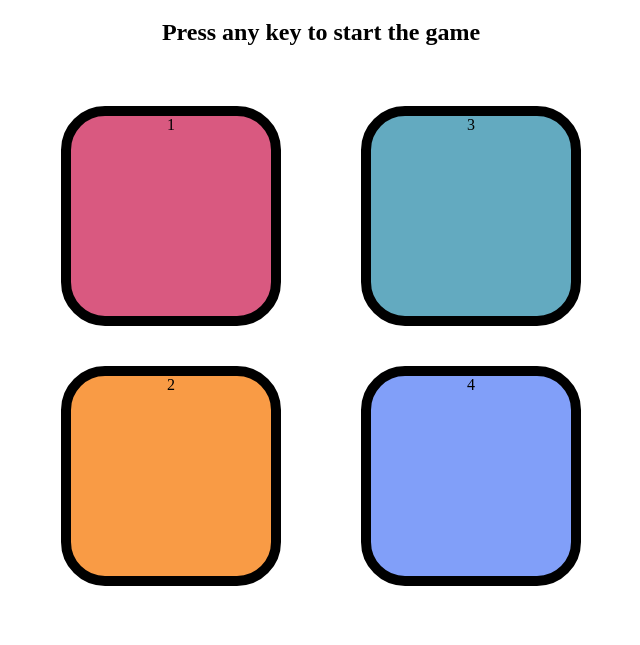
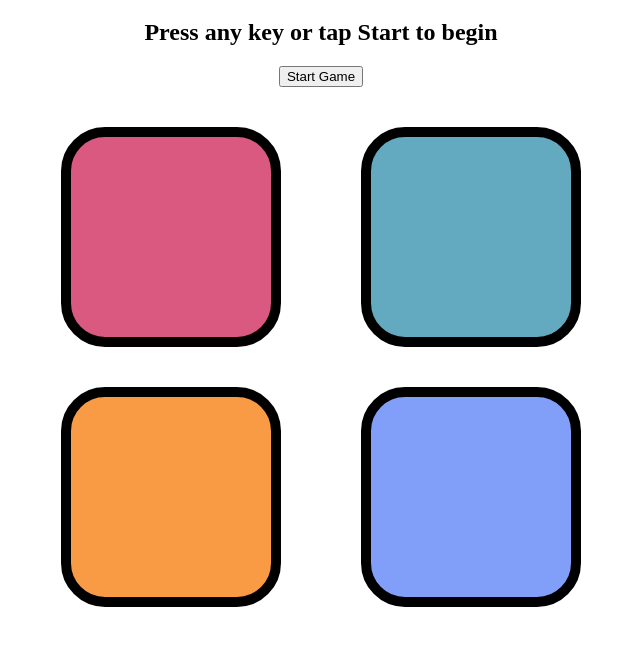
Before and after one commit to tm7218921/simon-says-game, a plain HTML site: page index.html in a window 1280 px wide. Shown: the part 61-706 px from the top of the page, without its empty margins (319-959 px from the left). Drawn offline with Linux system fonts and the light colour scheme.

Commit message:
Update index.html

```diff
--- a/index.html
+++ b/index.html
@@ -1,24 +1,25 @@
 <!DOCTYPE html>
 <html lang="en">
 <head>
-              <meta charset="UTF-8">
-              <meta name="viewport" content="width=device-width, initial-scale=1.0">
+  <meta charset="UTF-8" />
+  <meta name="viewport" content="width=device-width, initial-scale=1.0"/>
   <title>Simon Says Game</title>
-              <link rel="stylesheet" href="Style.css"/>
+  <link rel="stylesheet" href="Style.css" />
 </head>
 <body>
-              <h1> Simon Says Game</h1>
-              <h2>Press any key to start the game</h2>
+  <h1>Simon Says Game</h1>
+  <h2>Press any key or tap Start to begin</h2>
+  <button id="startBtn">Start Game</button>
+
   <div class="btn-container">
     <div class="lineone">
-                                          <div class="btn red" type="button" id="red">1</div>
-                                          <div class="btn orange" type="button" id="orange">2</div>
+      <div class="btn red" id="red"></div>
+      <div class="btn orange" id="orange"></div>
     </div>
     <div class="linetwo">
-                                          <div class="btn green" type="button" id="green">3</div>
-                                          <div class="btn blue" type="button" id="blue">4</div>
+      <div class="btn green" id="green"></div>
+      <div class="btn blue" id="blue"></div>
     </div>
-
   </div>
 
   <script src="App.js"></script>
```
Lines whose indentation alone changed are shown as unchanged.
